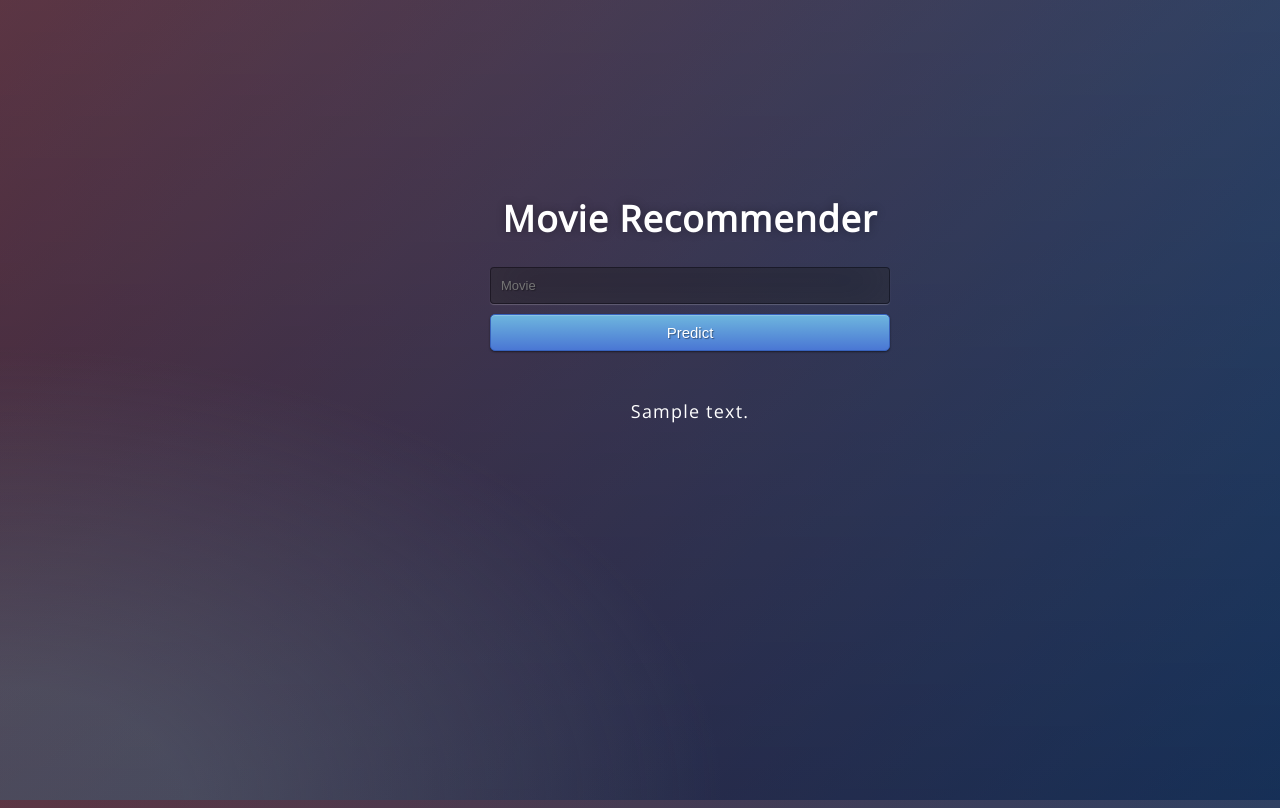
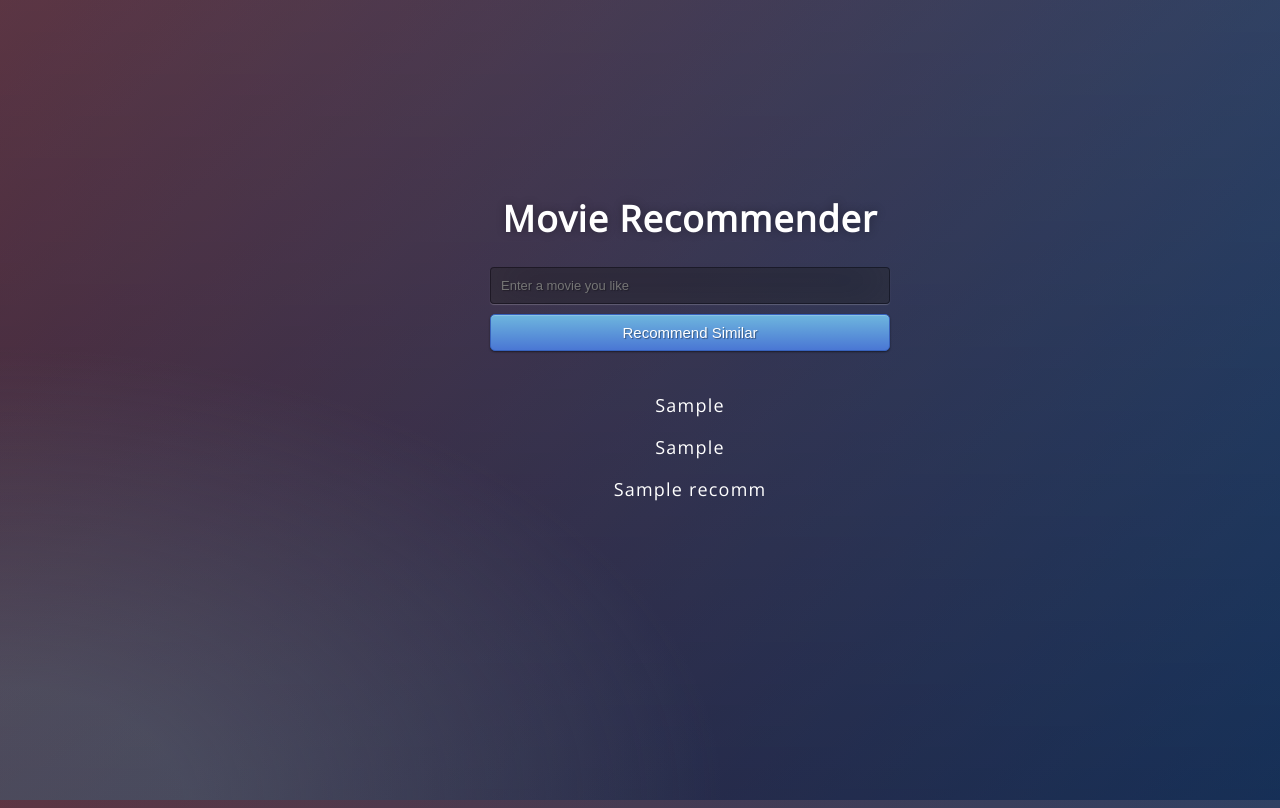
Before and after one commit to chiragpipalia/movie-recommendation, a Flask app: template templates/index.html in a window 1280 px wide. Run offline with Flask 2, Linux system fonts and the light colour scheme; the template is opened without the code that fills it: most values are stand-ins (such as "Sample title", 1, 10 or a date in 2020); parts of the project's set-up code (start-up, migrations or seed data) failed here and were passed over.

Commit message:
cold start

```diff
--- a/app.py
+++ b/app.py
@@ -5,8 +5,8 @@ import pandas as pd
 import difflib
 
 app = Flask(__name__)
-movie_user = pickle.load(open('movie_user.df', 'rb'))
-dff =  pickle.load(open('dff.df', 'rb'))
+cosine_sim = pickle.load(open('cosine_sim.pickle', 'rb'))
+movies = pickle.load(open('movies.pickle', 'rb'))
 
 @app.route('/')
 def home():
@@ -18,23 +18,24 @@ def predict():
     '''
     For rendering results on HTML GUI
     '''
+    #in_movie = [str(x) for x in request.form.values()][0]
     in_movie = [str(x) for x in request.form.values()][0]
-    mo = movie_user.columns
+    mo = movies.newname.tolist()
     in_movie = difflib.get_close_matches(in_movie, mo)[0]
-
-    correlations = movie_user.corrwith(movie_user[in_movie])
-    recommendation = pd.DataFrame(correlations,columns=['Correlation'])
-    recommendation.dropna(inplace=True)
-    recommendation = recommendation.join(dff['tot_ratings'])
-
-
-    recc = recommendation[recommendation['tot_ratings']>10].sort_values('Correlation',ascending=False).reset_index()
-    output = recc.title[1]
-
-    #output = round(prediction[0], 2)
-    #output = round(2414214.245,2)
-
-    return render_template('index.html', prediction_text=f'Input movie: {in_movie}\nRecommended movie: {output}')
+    movie_idx = dict(zip(movies['newname'], list(movies.index)))
+    #title = movie_finder(title_string)
+    idx = movie_idx[in_movie]
+    sim_scores = list(enumerate(cosine_sim[idx]))
+    sim_scores = sorted(sim_scores, key=lambda x: x[1], reverse=True)
+    n_recommendations = 5
+    sim_scores = sim_scores[1:(n_recommendations+1)]
+    similar_movies = [i[0] for i in sim_scores]
+    #output = f"Recommendations for {in_movie}:\n"
+    recommendations = movies["newname"].iloc[similar_movies].tolist()
+    print_in_movie = 'Because you watched '+ in_movie
+    might_like = 'You might also like'
+    return render_template('index.html', in_movie = print_in_movie, might_like = might_like, recomms = recommendations)
+    ##return render_template('index.html', prediction_text=f'Input movie: {in_movie}\nRecommended movies:\n{output}')
 
 
 if __name__ == "__main__":
--- a/templates/index.html
+++ b/templates/index.html
@@ -18,14 +18,21 @@
 
      <!-- Main Input For Receiving Query to our ML -->
     <form action="{{ url_for('predict')}}"method="post">
-      <input type="text" name="movie" placeholder="Movie" required="required" />
+      <input type="text" name="movie" placeholder="Enter a movie you like" required="required" />
 
-        <button type="submit" class="btn btn-primary btn-block btn-large">Predict</button>
+        <button type="submit" class="btn btn-primary btn-block btn-large">Recommend Similar</button>
     </form>
 
    <br>
-   <br>
-   {{ prediction_text }}
+   <!-- {{ prediction_text }} -->
+
+   <p> {{in_movie}} </p>
+
+<p> {{might_like}} </p>
+
+     {% for recomm in recomms %}
+      <p>{{ recomm }} </p>
+  {% endfor %}
 
  </div>
 
```
Also changed, not shown: model.py (deleted, +0 -32 lines), 5 other files.
